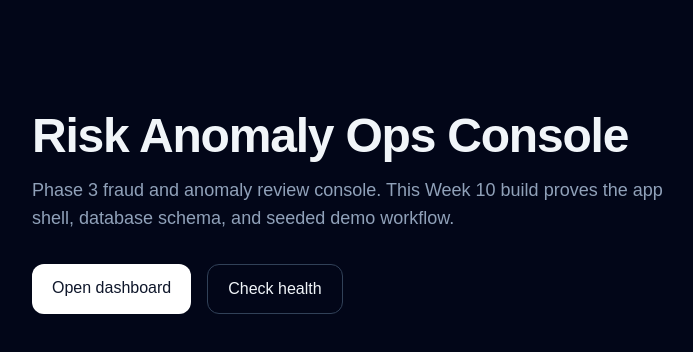
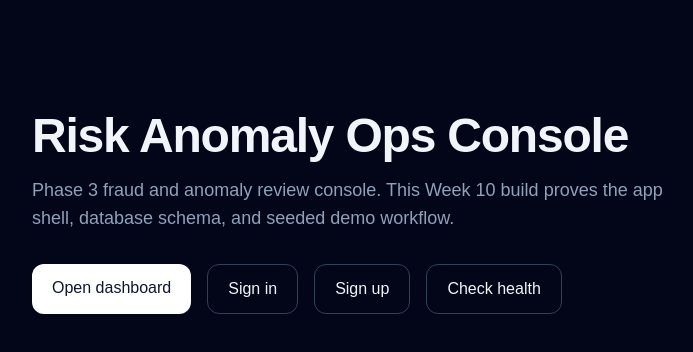
Before and after one commit to AkshajKashyap/risk-anomaly-ops-console, a Next.js app: page / in a window 1280 px wide. Shown: the top 352 px of the page, without its empty margins (160-853 px from the left). Built offline with nearby package versions, Linux system fonts and the light colour scheme.

Commit message:
feat: add Clerk auth and route protection

```diff
--- a/app/dashboard/page.tsx
+++ b/app/dashboard/page.tsx
@@ -1,3 +1,4 @@
+import { UserButton } from "@clerk/nextjs";
 import { prisma } from "@/lib/prisma";
 
 export default async function DashboardPage() {
@@ -15,10 +16,15 @@ export default async function DashboardPage() {
   return (
     <main className="min-h-screen bg-slate-950 text-slate-100 p-8">
       <div className="mx-auto max-w-6xl">
-        <h1 className="text-3xl font-bold">Risk Review Console</h1>
-        <p className="mt-2 text-slate-400">
-          Week 10 skeleton, seeded data, database-connected dashboard
-        </p>
+        <div className="flex items-start justify-between gap-4">
+          <div>
+            <h1 className="text-3xl font-bold">Risk Review Console</h1>
+            <p className="mt-2 text-slate-400">
+              Week 10 skeleton, seeded data, database-connected dashboard
+            </p>
+          </div>
+          <UserButton />
+        </div>
 
         <div className="mt-6 grid gap-4 sm:grid-cols-3">
           <div className="rounded-2xl border border-slate-800 bg-slate-900 p-4">
@@ -59,15 +65,9 @@ export default async function DashboardPage() {
                   <td className="px-4 py-3">
                     {event.amount !== null ? `$${event.amount.toFixed(2)}` : "-"}
                   </td>
-                  <td className="px-4 py-3">
-                    {event.flagged ? "Yes" : "No"}
-                  </td>
-                  <td className="px-4 py-3">
-                    {event.riskPrediction?.score ?? "-"}
-                  </td>
-                  <td className="px-4 py-3">
-                    {event.anomalyOutput?.score ?? "-"}
-                  </td>
+                  <td className="px-4 py-3">{event.flagged ? "Yes" : "No"}</td>
+                  <td className="px-4 py-3">{event.riskPrediction?.score ?? "-"}</td>
+                  <td className="px-4 py-3">{event.anomalyOutput?.score ?? "-"}</td>
                 </tr>
               ))}
             </tbody>
--- a/app/layout.tsx
+++ b/app/layout.tsx
@@ -1,20 +1,10 @@
 import type { Metadata } from "next";
-import { Geist, Geist_Mono } from "next/font/google";
+import { ClerkProvider } from "@clerk/nextjs";
 import "./globals.css";
 
-const geistSans = Geist({
-  variable: "--font-geist-sans",
-  subsets: ["latin"],
-});
-
-const geistMono = Geist_Mono({
-  variable: "--font-geist-mono",
-  subsets: ["latin"],
-});
-
 export const metadata: Metadata = {
-  title: "Create Next App",
-  description: "Generated by create next app",
+  title: "Risk Anomaly Ops Console",
+  description: "Week 10 review console skeleton",
 };
 
 export default function RootLayout({
@@ -23,11 +13,10 @@ export default function RootLayout({
   children: React.ReactNode;
 }>) {
   return (
-    <html
-      lang="en"
-      className={`${geistSans.variable} ${geistMono.variable} h-full antialiased`}
-    >
-      <body className="min-h-full flex flex-col">{children}</body>
-    </html>
+    <ClerkProvider>
+      <html lang="en">
+        <body>{children}</body>
+      </html>
+    </ClerkProvider>
   );
 }
--- a/app/page.tsx
+++ b/app/page.tsx
@@ -12,12 +12,24 @@ export default function HomePage() {
           the app shell, database schema, and seeded demo workflow.
         </p>
 
-        <div className="mt-8 flex gap-4">
+        <div className="mt-8 flex gap-4 flex-wrap">
           <Link
             href="/dashboard"
             className="rounded-xl bg-white px-5 py-3 font-medium text-slate-900"
           >
             Open dashboard
+          </Link>
+          <Link
+            href="/sign-in"
+            className="rounded-xl border border-slate-700 px-5 py-3 font-medium text-slate-100"
+          >
+            Sign in
+          </Link>
+          <Link
+            href="/sign-up"
+            className="rounded-xl border border-slate-700 px-5 py-3 font-medium text-slate-100"
+          >
+            Sign up
           </Link>
           <Link
             href="/api/health"
--- /dev/null
+++ b/app/sign-in/[[...sign-in]]/page.tsx
@@ -0,0 +1,9 @@
+import { SignIn } from "@clerk/nextjs";
+
+export default function Page() {
+  return (
+    <main className="min-h-screen bg-slate-950 flex items-center justify-center p-8">
+      <SignIn />
+    </main>
+  );
+}
--- /dev/null
+++ b/app/sign-up/[[...sign-up]]/page.tsx
@@ -0,0 +1,9 @@
+import { SignUp } from "@clerk/nextjs";
+
+export default function Page() {
+  return (
+    <main className="min-h-screen bg-slate-950 flex items-center justify-center p-8">
+      <SignUp />
+    </main>
+  );
+}
--- /dev/null
+++ b/proxy.ts
@@ -0,0 +1,18 @@
+import { clerkMiddleware, createRouteMatcher } from "@clerk/nextjs/server";
+
+const isProtectedRoute = createRouteMatcher([
+  "/dashboard(.*)",
+]);
+
+export default clerkMiddleware(async (auth, req) => {
+  if (isProtectedRoute(req)) {
+    await auth.protect();
+  }
+});
+
+export const config = {
+  matcher: [
+    "/((?!_next|[^?]*\\.(?:html?|css|js(?!on)|jpe?g|webp|png|gif|svg|ttf|woff2?|ico|csv|docx?|xlsx?|zip|webmanifest)).*)",
+    "/(api|trpc)(.*)",
+  ],
+};
```
